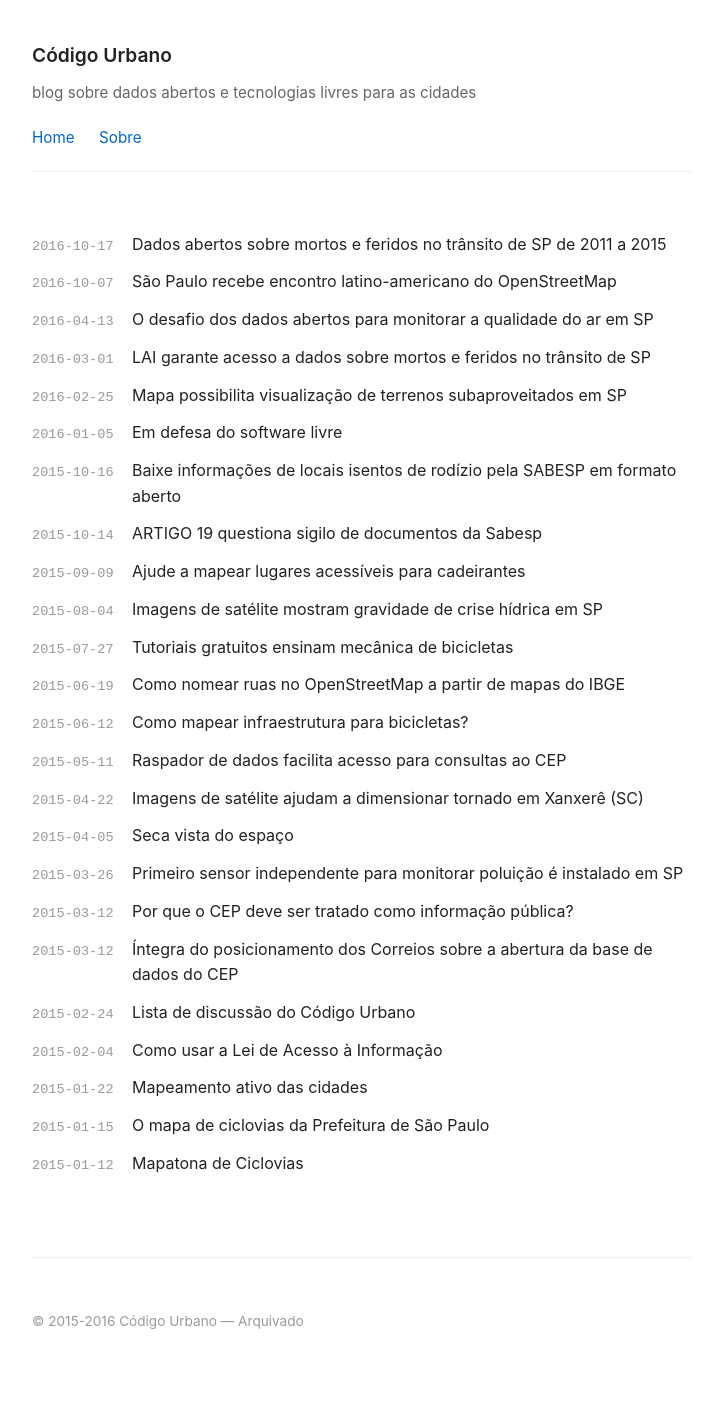
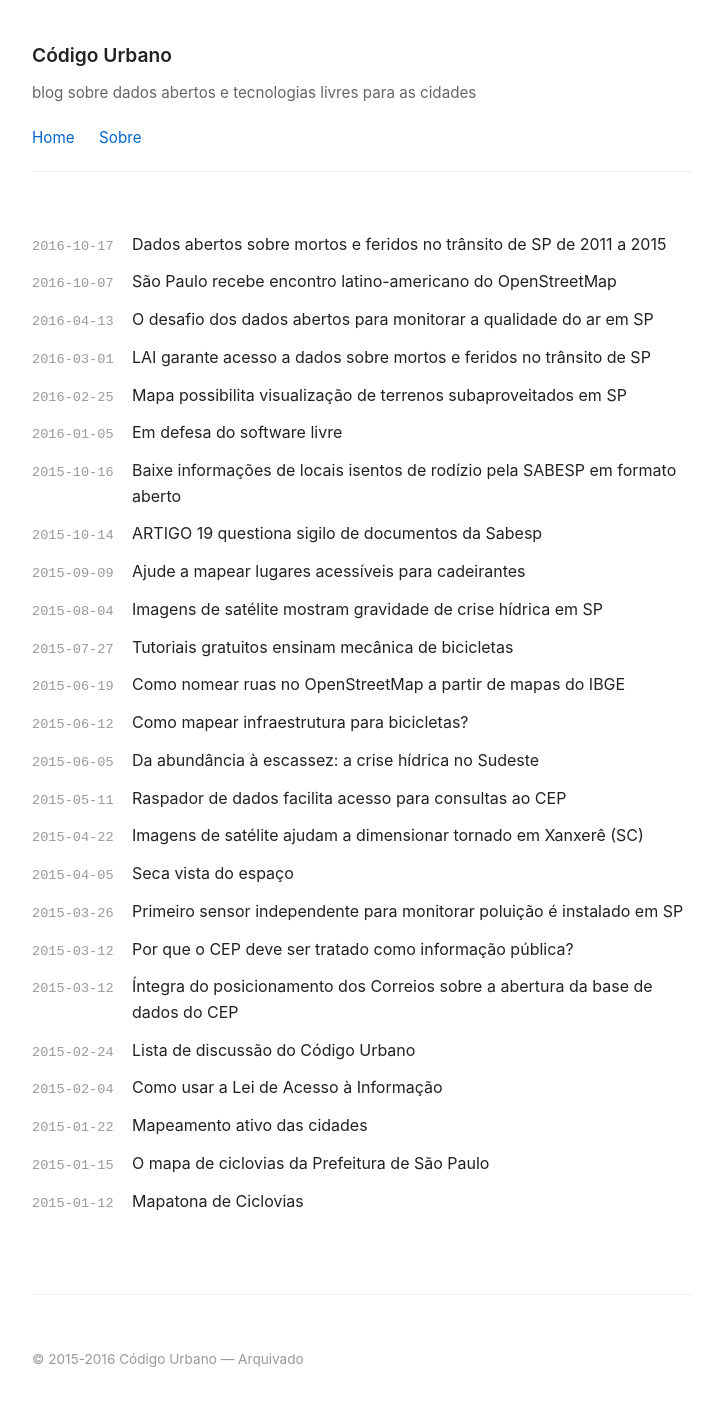
Before and after one commit to codigourbano/website, a Jekyll site: the page built from index.md, in a window 1280 px wide. Shown: the whole page, without its empty margins (278-1001 px from the left). Built offline with Jekyll 4.4.1, drawn with Linux system fonts in a browser that asks for light colours; before the commit the page ends 1386 px from its top, so only the background shows below that.

Commit message:
Publish post: Da abundância à escassez: a crise hídrica no Sudeste (2015-06-05)

```diff
--- a/_posts/2015-06-05-da-abundancia-a-escassez-a-crise-hidrica-no-sudeste.md
+++ b/_posts/2015-06-05-da-abundancia-a-escassez-a-crise-hidrica-no-sudeste.md
@@ -2,7 +2,7 @@
 title: "Da abundância à escassez: a crise hídrica no Sudeste"
 date: 2015-06-05
 layout: post
-published: false
+permalink: /da-abundancia-a-escassez-a-crise-hidrica-no-sudeste/
 categories:
   - "artigos-analises"
 tags:
```
